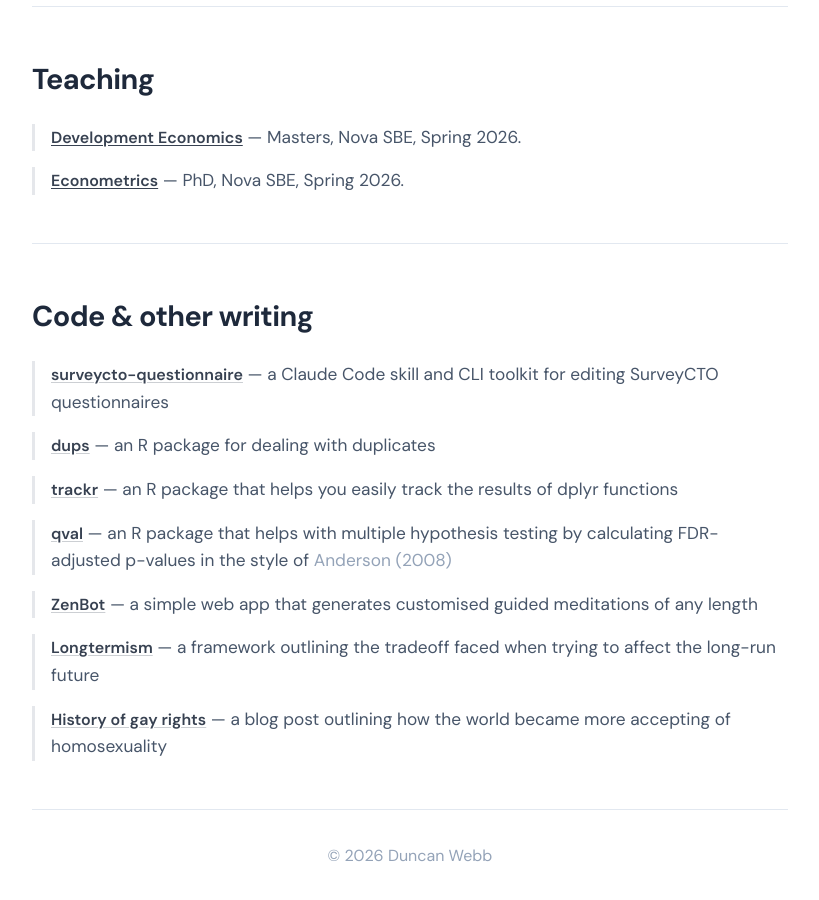
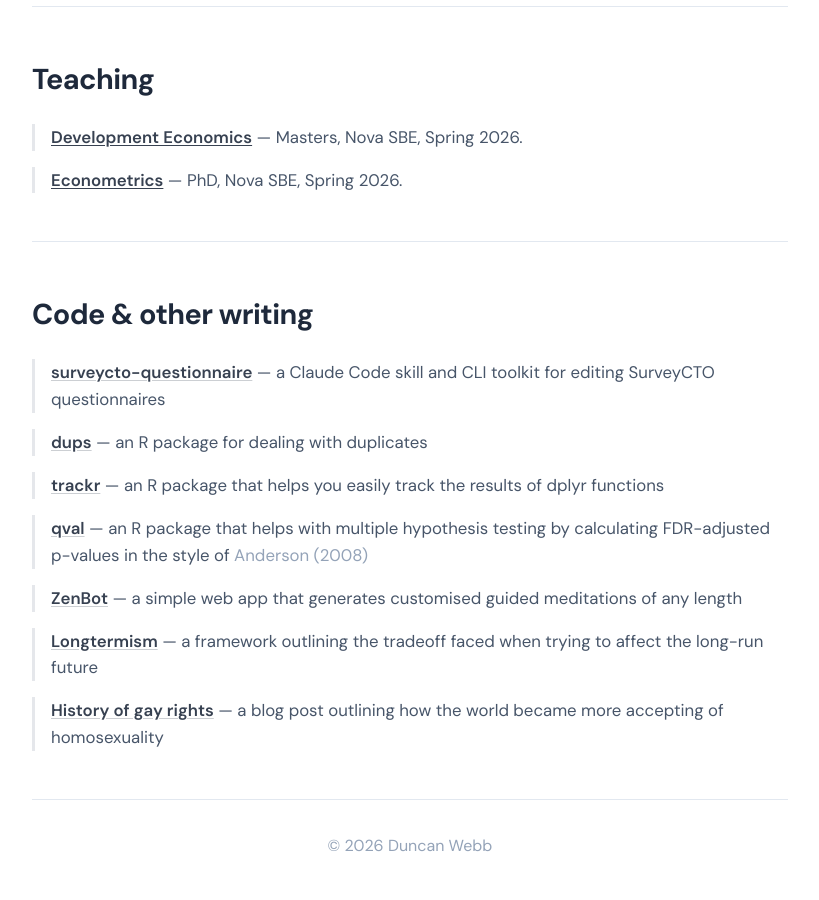
Before and after one commit to dmbwebb/dmbwebb.github.io, a React (Vite) app: page / in a window 1280 px wide. Shown: the part 2340-3240 px from the top of the page, without its empty margins (230-1049 px from the left). Built offline with nearby package versions, Linux system fonts and the light colour scheme.

Commit message:
site: match Teaching and Code text size to paper authors (1.05rem)
Co-Authored-By: Claude Opus 4.6 <noreply@anthropic.com>

```diff
--- a/src/App.css
+++ b/src/App.css
@@ -287,6 +287,7 @@
 }
 
 .project-item {
+  font-size: 1.05rem;
   padding-left: 1rem;
   border-left: 3px solid var(--accent-border);
   transition: border-color 0.2s ease;
@@ -311,7 +312,6 @@
 
 .project-item__desc {
   color: var(--text-secondary);
-  font-size: 1.08rem;
 }
 
 .project-item__ref {
```
